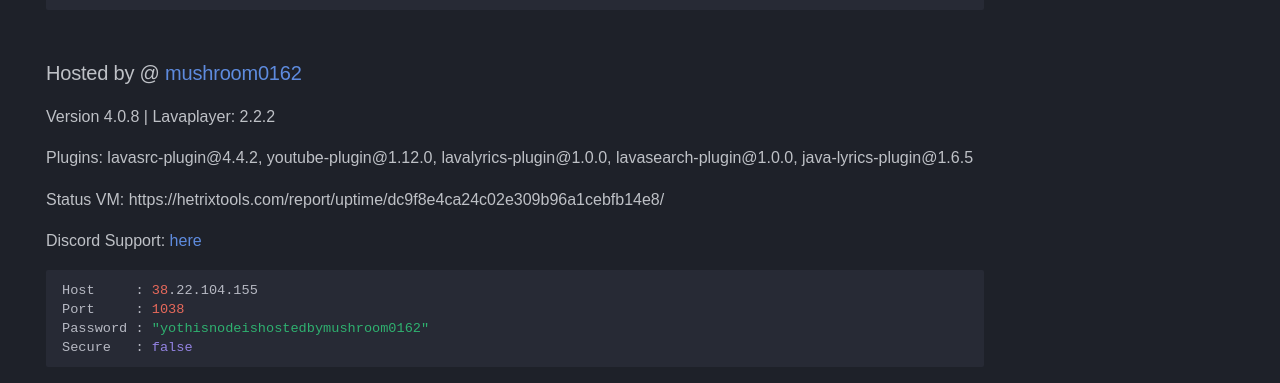
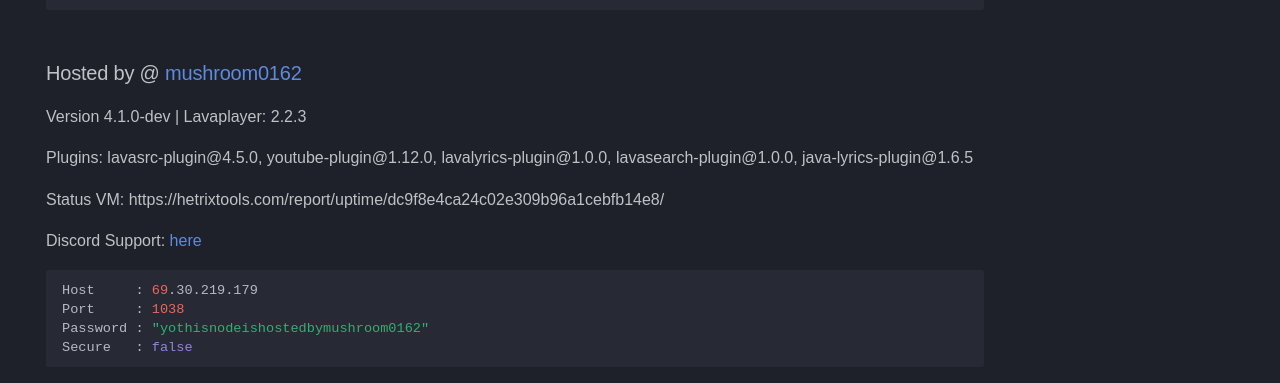
Before and after one commit to DarrenOfficial/lavalink-list, an MkDocs documentation site: the page built from docs/NoSSL/lavalink-without-ssl.md, in a window 1280 px wide and 900 px high, scrolled down 3660 px. Shown: the part 429-812 px from the top of the window. Built offline with MkDocs 1.6.1 and Material for MkDocs 9.7.7, drawn with Linux system fonts in a browser that asks for light colours; some web fonts are replaced; comment, search, counter and statistics services are not loaded; a style sheet for code colours, icons or effects is not loaded.

Commit message:
Update lavalink-without-ssl.md

````diff
--- a/docs/NoSSL/lavalink-without-ssl.md
+++ b/docs/NoSSL/lavalink-without-ssl.md
@@ -183,15 +183,15 @@ Secure   : false
 ```
 
 ### Hosted by @ [mushroom0162](https://discord.com/users/1053363102017662976)
-Version 4.0.8 | Lavaplayer: 2.2.2
+Version 4.1.0-dev | Lavaplayer: 2.2.3
 
-Plugins: lavasrc-plugin@4.4.2, youtube-plugin@1.12.0, lavalyrics-plugin@1.0.0, lavasearch-plugin@1.0.0, java-lyrics-plugin@1.6.5
+Plugins: lavasrc-plugin@4.5.0, youtube-plugin@1.12.0, lavalyrics-plugin@1.0.0, lavasearch-plugin@1.0.0, java-lyrics-plugin@1.6.5
 
 Status VM: https://hetrixtools.com/report/uptime/dc9f8e4ca24c02e309b96a1cebfb14e8/
 
 Discord Support: [here](https://discord.gg/K4CVv84VBC)
 ```bash
-Host     : 38.22.104.155
+Host     : 69.30.219.179
 Port     : 1038
 Password : "yothisnodeishostedbymushroom0162"
 Secure   : false
````
